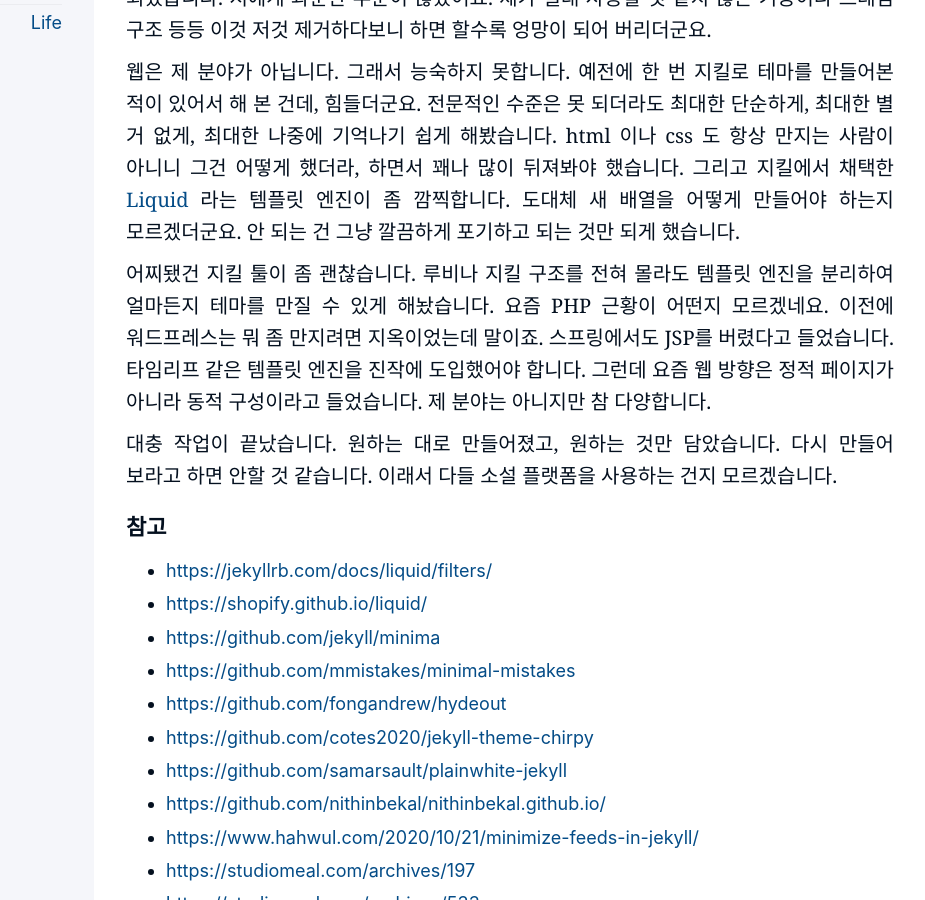
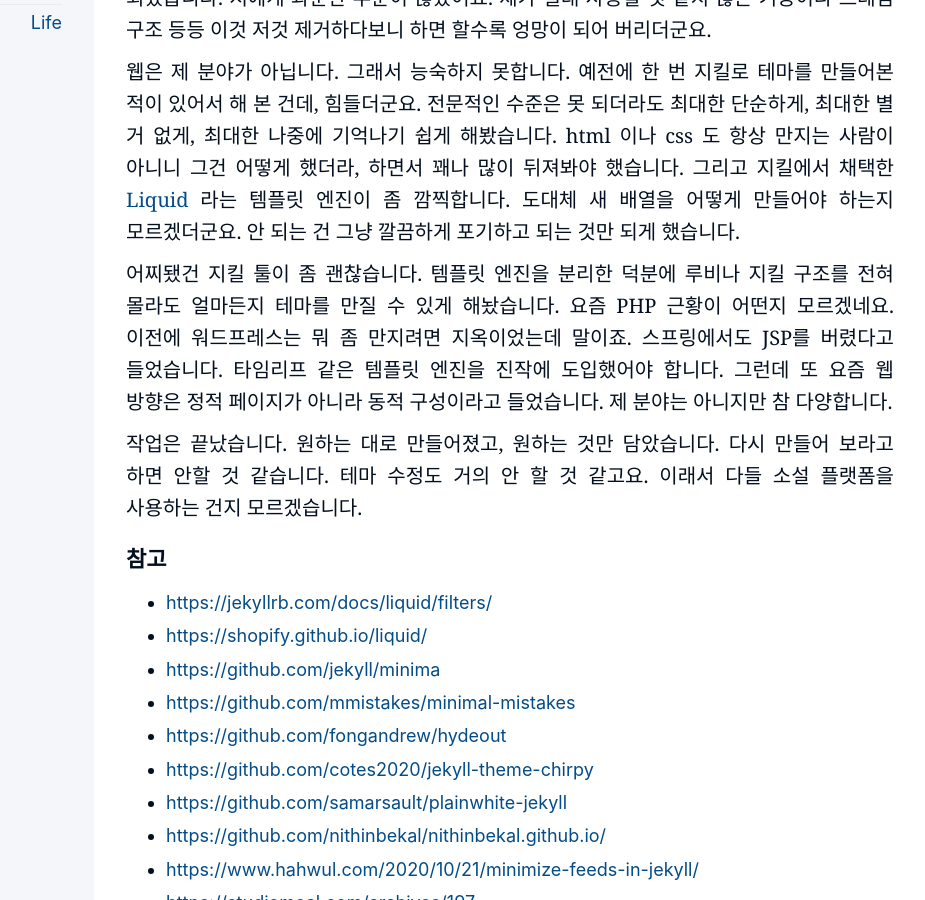
Before and after one commit to kiroshin/kiroshin.github.io, a Jekyll site: the page built from _posts/2024-07-09-blog-theme.md, in a window 1280 px wide and 900 px high, scrolled down 1047 px. Shown: the whole window, without its empty margins (226-1151 px from the left). Built offline with Jekyll 4.4.1, drawn with Linux system fonts in a browser that asks for light colours.

Commit message:
Update 2024-07-09-blog-theme.md

```diff
--- a/_posts/2024-07-09-blog-theme.md
+++ b/_posts/2024-07-09-blog-theme.md
@@ -15,9 +15,9 @@ brief: 테마를 새로 만들었습니다. 웹은 제 분야가 아닙니다.
 
 웹은 제 분야가 아닙니다. 그래서 능숙하지 못합니다. 예전에 한 번 지킬로 테마를 만들어본 적이 있어서 해 본 건데, 힘들더군요. 전문적인 수준은 못 되더라도 최대한 단순하게, 최대한 별 거 없게, 최대한 나중에 기억나기 쉽게 해봤습니다. html 이나 css 도 항상 만지는 사람이 아니니 그건 어떻게 했더라, 하면서 꽤나 많이 뒤져봐야 했습니다. 그리고 지킬에서 채택한 [Liquid](https://shopify.github.io/liquid/) 라는 템플릿 엔진이 좀 깜찍합니다. 도대체 새 배열을 어떻게 만들어야 하는지 모르겠더군요. 안 되는 건 그냥 깔끔하게 포기하고 되는 것만 되게 했습니다.
 
-어찌됐건 지킬 툴이 좀 괜찮습니다. 루비나 지킬 구조를 전혀 몰라도 템플릿 엔진을 분리하여 얼마든지 테마를 만질 수 있게 해놨습니다. 요즘 PHP 근황이 어떤지 모르겠네요. 이전에 워드프레스는 뭐 좀 만지려면 지옥이었는데 말이죠. 스프링에서도 JSP를 버렸다고 들었습니다. 타임리프 같은 템플릿 엔진을 진작에 도입했어야 합니다. 그런데 요즘 웹 방향은 정적 페이지가 아니라 동적 구성이라고 들었습니다. 제 분야는 아니지만 참 다양합니다.
+어찌됐건 지킬 툴이 좀 괜찮습니다. 템플릿 엔진을 분리한 덕분에 루비나 지킬 구조를 전혀 몰라도 얼마든지 테마를 만질 수 있게 해놨습니다. 요즘 PHP 근황이 어떤지 모르겠네요. 이전에 워드프레스는 뭐 좀 만지려면 지옥이었는데 말이죠. 스프링에서도 JSP를 버렸다고 들었습니다. 타임리프 같은 템플릿 엔진을 진작에 도입했어야 합니다. 그런데 또 요즘 웹 방향은 정적 페이지가 아니라 동적 구성이라고 들었습니다. 제 분야는 아니지만 참 다양합니다.
 
-대충 작업이 끝났습니다. 원하는 대로 만들어졌고, 원하는 것만 담았습니다. 다시 만들어 보라고 하면 안할 것 같습니다. 이래서 다들 소설 플랫폼을 사용하는 건지 모르겠습니다.
+작업은 끝났습니다. 원하는 대로 만들어졌고, 원하는 것만 담았습니다. 다시 만들어 보라고 하면 안할 것 같습니다. 테마 수정도 거의 안 할 것 같고요. 이래서 다들 소설 플랫폼을 사용하는 건지 모르겠습니다.
 
 
 #### 참고
```
